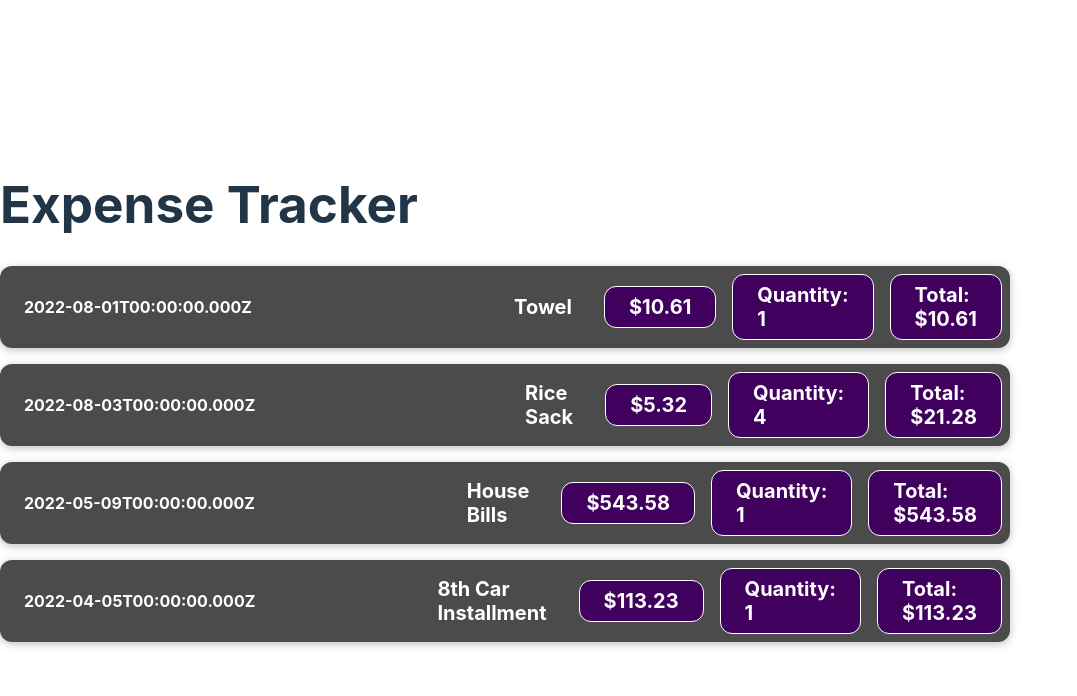
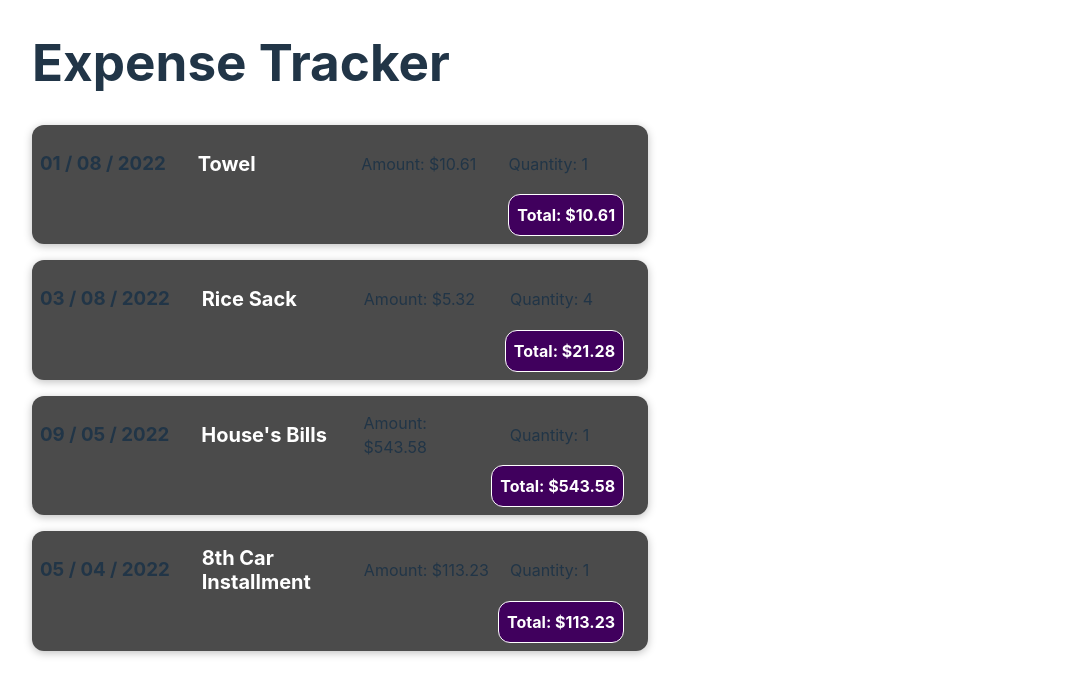
Before and after one commit to mloubake/The-Complete-Guide-incl-Hooks-React-Router-Redux-Course, a React (Vite) app: page / in a window 1280 px wide. Shown: the top 696 px of the page, without its empty margins (0-1077 px from the left). Built offline with nearby package versions, Linux system fonts and the light colour scheme.

Commit message:
Assigment 1: Practicing the lessons tooked so far.

```diff
--- a/src/App.jsx
+++ b/src/App.jsx
@@ -1,21 +1,9 @@
-import ExpenseItem from "./components/ExpenseItem";
-import mockedData from "./data/mockedData";
+import ExpenseList from "./components/ExpenseList/ExpenseList";
 
 function App() {
   return (
     <div className="App">
-      <h1>Expense Tracker</h1>
-      {mockedData.map((data) => {
-        return (
-          <ExpenseItem
-            id={data.id}
-            date={data.date}
-            title={data.title}
-            amount={data.amount}
-            quantity={data.quantity}
-          />
-        );
-      })}
+      <ExpenseList />
     </div>
   );
 }
--- /dev/null
+++ b/src/components/ExpenseDate/ExpenseDate.jsx
@@ -0,0 +1,17 @@
+import React from "react";
+
+// import { Container } from './styles';
+
+function ExpenseDate({ date }) {
+  const day = date.toLocaleString("pt-BR", { day: "2-digit" });
+  const month = date.toLocaleString("pt-BR", { month: "2-digit" });
+  const year = date.getFullYear();
+
+  return (
+    <h3>
+      {day} / {month} / {year}
+    </h3>
+  );
+}
+
+export default ExpenseDate;
--- a/src/components/ExpenseItem.jsx
+++ /dev/null
@@ -1,19 +0,0 @@
-import React from "react";
-
-import "./ExpenseItem.css";
-
-function ExpenseItem({ date, title, quantity, amount }) {
-  return (
-    <div className="expense-item">
-      <h2>{date.toISOString()}</h2>
-      <div className="expense-item__description">
-        <h2>{title}</h2>
-        <div className="expense-item__price">${amount}</div>
-        <div className="expense-item__price">Quantity: {quantity}</div>
-        <div className="expense-item__price">Total: ${quantity * amount}</div>
-      </div>
-    </div>
-  );
-}
-
-export default ExpenseItem;
--- a/src/components/ExpenseItem.css
+++ b/src/components/ExpenseItem/ExpenseItem.css
@@ -1,7 +1,8 @@
 .expense-item {
   display: flex;
+  flex-direction: column;
   justify-content: space-between;
-  align-items: center;
+  align-items: flex-start;
   box-shadow: 0 2px 8px rgba(0, 0, 0, 0.25);
   padding: 0.5rem;
   margin: 1rem 0;
@@ -13,10 +14,11 @@
   display: flex;
   flex-direction: column;
   gap: 1rem;
-  align-items: flex-end;
+  align-items: center;
   flex-flow: column-reverse;
-  justify-content: flex-start;
+  justify-content: space-around;
   flex: 1;
+  width: 100%;
 }
 
 .expense-item h2 {
@@ -27,7 +29,22 @@
   color: white;
 }
 
-.expense-item__price {
+.expense-item__amount {
+  flex-direction: row;
+  align-items: center;
+  justify-content: flex-start;
+  flex: 1;
+}
+
+.expense-item__quantity {
+  flex-direction: row;
+  align-items: center;
+  justify-content: flex-start;
+  flex: 1;
+}
+
+.expense-item__total {
+  align-self: flex-end;
   font-size: 1rem;
   font-weight: bold;
   color: white;
@@ -35,6 +52,7 @@
   border: 1px solid white;
   padding: 0.5rem;
   border-radius: 12px;
+  margin-right: 1rem;
 }
 
 @media (min-width: 580px) {
--- /dev/null
+++ b/src/components/ExpenseItem/ExpenseItem.jsx
@@ -0,0 +1,20 @@
+import React from "react";
+import ExpenseDate from "../ExpenseDate/ExpenseDate";
+
+import "./ExpenseItem.css";
+
+function ExpenseItem({ date, title, quantity, amount }) {
+  return (
+    <div className="expense-item">
+      <div className="expense-item__description">
+        <ExpenseDate date={date} />
+        <h2>{title}</h2>
+        <div className="expense-item__amount">Amount: ${amount}</div>
+        <div className="expense-item__quantity">Quantity: {quantity}</div>
+      </div>
+      <div className="expense-item__total">Total: ${quantity * amount}</div>
+    </div>
+  );
+}
+
+export default ExpenseItem;
--- /dev/null
+++ b/src/components/ExpenseList/ExpenseList.css
@@ -0,0 +1,3 @@
+.expense-list {
+  margin: 1rem 2rem;
+}
--- /dev/null
+++ b/src/components/ExpenseList/ExpenseList.jsx
@@ -0,0 +1,27 @@
+import React from "react";
+
+import ExpenseItem from "../ExpenseItem/ExpenseItem";
+import mockedData from "../../data/mockedData";
+
+import "./ExpenseList.css";
+
+function ExpenseList() {
+  return (
+    <div className="expense-list">
+      <h1>Expense Tracker</h1>
+      {mockedData.map((data) => {
+        return (
+          <ExpenseItem
+            key={data.id}
+            date={data.date}
+            title={data.title}
+            amount={data.amount}
+            quantity={data.quantity}
+          />
+        );
+      })}
+    </div>
+  );
+}
+
+export default ExpenseList;
--- a/src/data/mockedData.js
+++ b/src/data/mockedData.js
@@ -15,7 +15,7 @@ let mockedData = [
   },
   {
     id: "element2",
-    title: "House Bills",
+    title: "House's Bills",
     quantity: 1,
     amount: 543.58,
     date: new Date(2022, 4, 9),
--- a/src/index.css
+++ b/src/index.css
@@ -27,7 +27,7 @@ a:hover {
 body {
   margin: 0;
   display: flex;
-  place-items: center;
+  /* place-items: center; */
   min-width: 320px;
   min-height: 100vh;
 }
```
Also changed, not shown: Lessons/Assignment_1_Time_to_Practice_React_and_Component_basics/Notes.txt (added).
